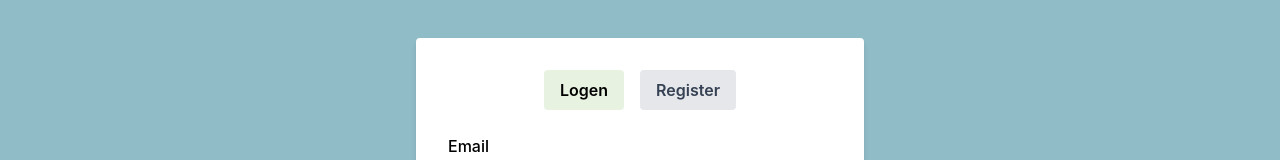
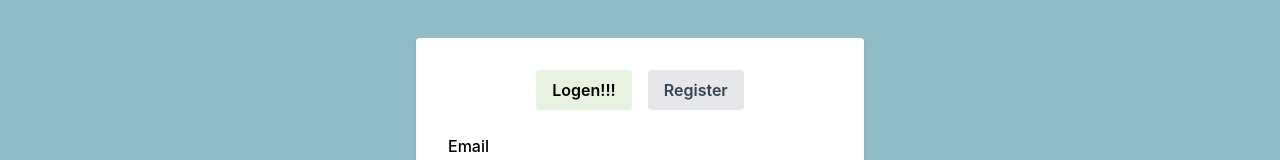
Before and after one commit to JermainePasion/AI-GYB, a React (Vite) app in the folder frontend/: page / in a window 1280 px wide. Shown: the part 256-416 px from the top of the page. Built offline with nearby package versions, Linux system fonts and the light colour scheme.

Commit message:
Inital Commit

```diff
--- a/frontend/src/screens/AuthScreen.jsx
+++ b/frontend/src/screens/AuthScreen.jsx
@@ -77,7 +77,7 @@ export default function AuthScreen() {
                   className={`px-4 py-2 font-semibold rounded ${
                     isLogin ? "bg-[#e7f3e0] text-black" : "bg-gray-200 text-gray-700"
                   }`}>
-                  Logen
+                  Logen!!!
                 </button>
 
                 <button
```
